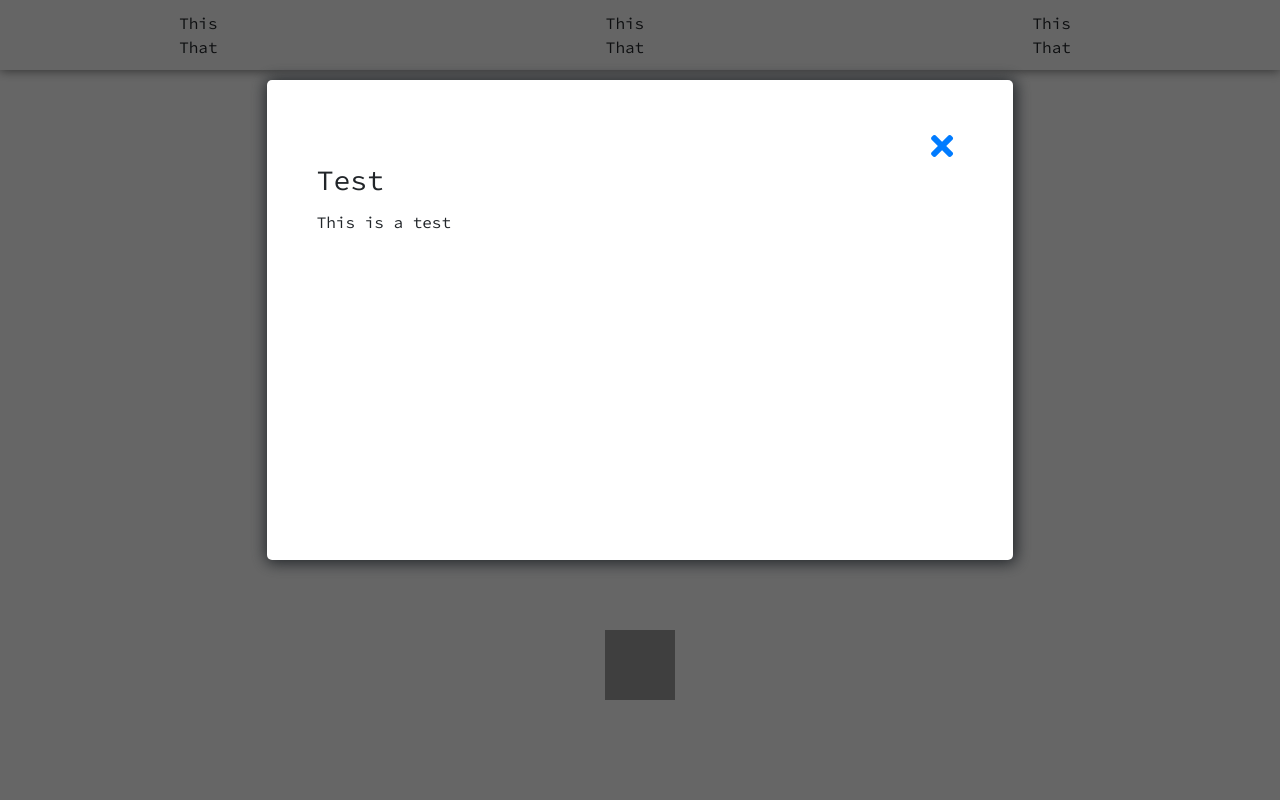
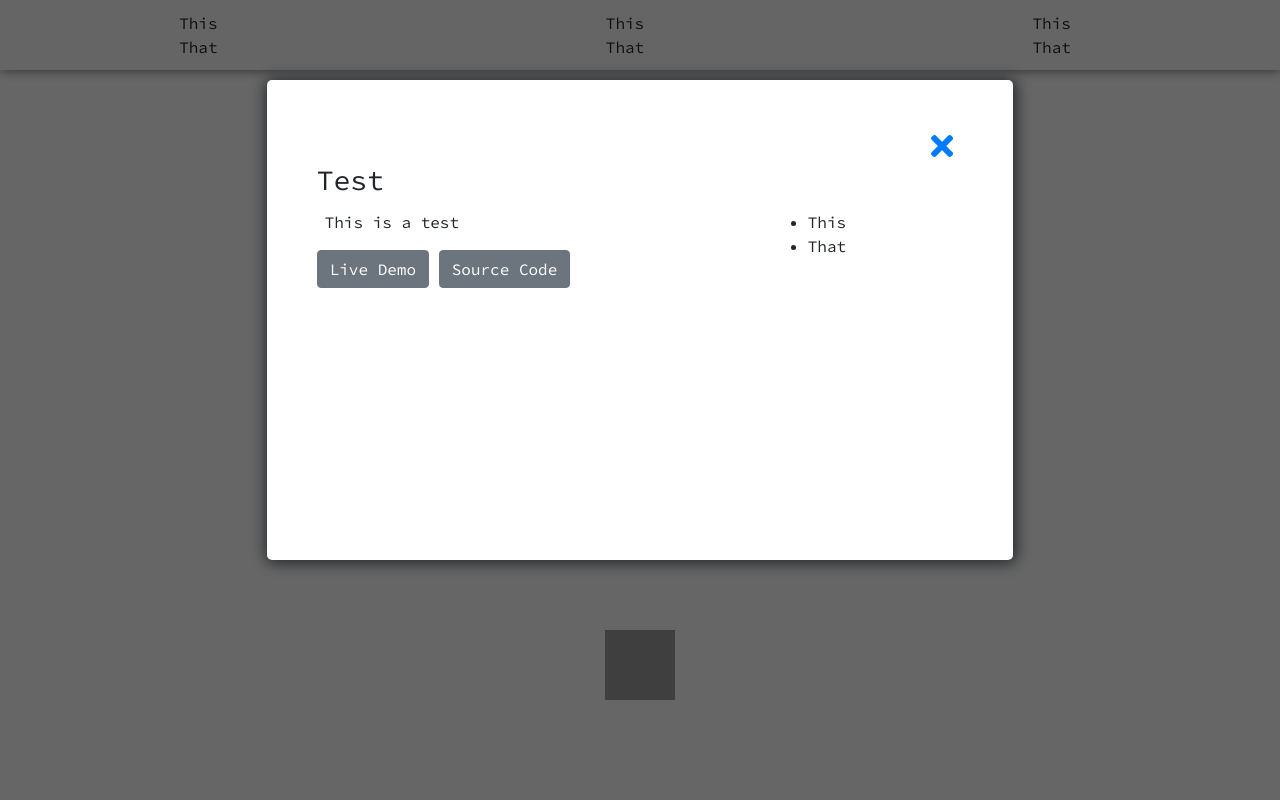
Before and after one commit to timjonez/django_portfolio, a Django app: page / in a window 1280 px wide, after a click on "See Details". Run offline with Django 3.2, Linux system fonts and the light colour scheme; data comes from the database, SQL or seed files in the repository; some libraries are stand-ins or nearby versions; grey boxes are pictures that could not be loaded.

Commit message:
[home/home.html] add popup section with buttons, etc

```diff
--- a/home/templates/home/home.html
+++ b/home/templates/home/home.html
@@ -39,7 +39,20 @@
                         <i class="fas fa-times fa-2x"></i>
                     </a>
                     <h3 class="card-title title">{{ project.title}}</h3>
-                    <p class="card-text">{{ project.body }}</p>
+                    <div class="row">
+                        <div class="col-8">
+                            <p class="card-text mx-2">{{ project.body }}</p>
+                            <a href="{{ project.demo }}" class="btn btn-secondary">Live Demo</a>
+                            <a href="{{ project.github }}" class="btn btn-secondary">Source Code</a>
+                        </div>
+                        <div class="col-4">
+                            <ul>
+                                {% for item in project.tech %}
+                                    <li>{{item}}</li>
+                                {% endfor %}
+                            </ul>
+                        </div>
+                    </div>
                 </div>
             </div>
         </div>
```
